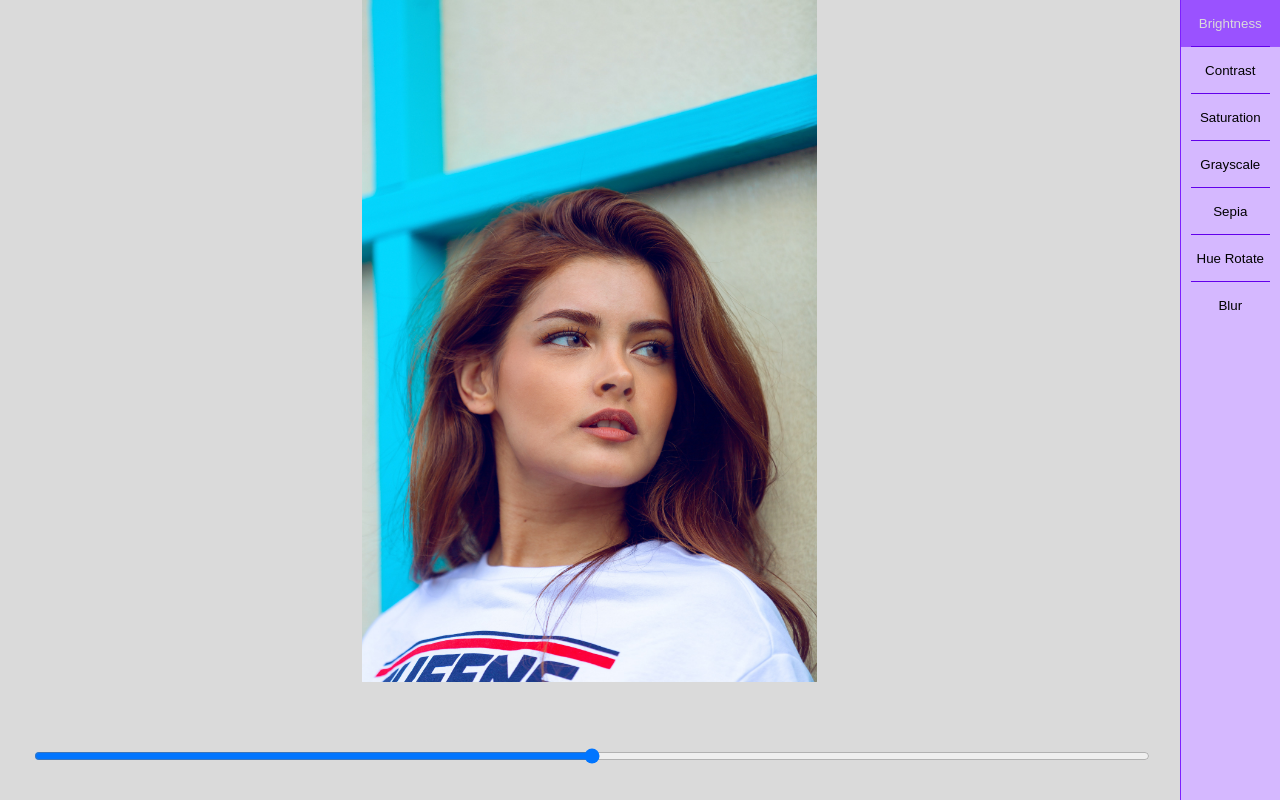
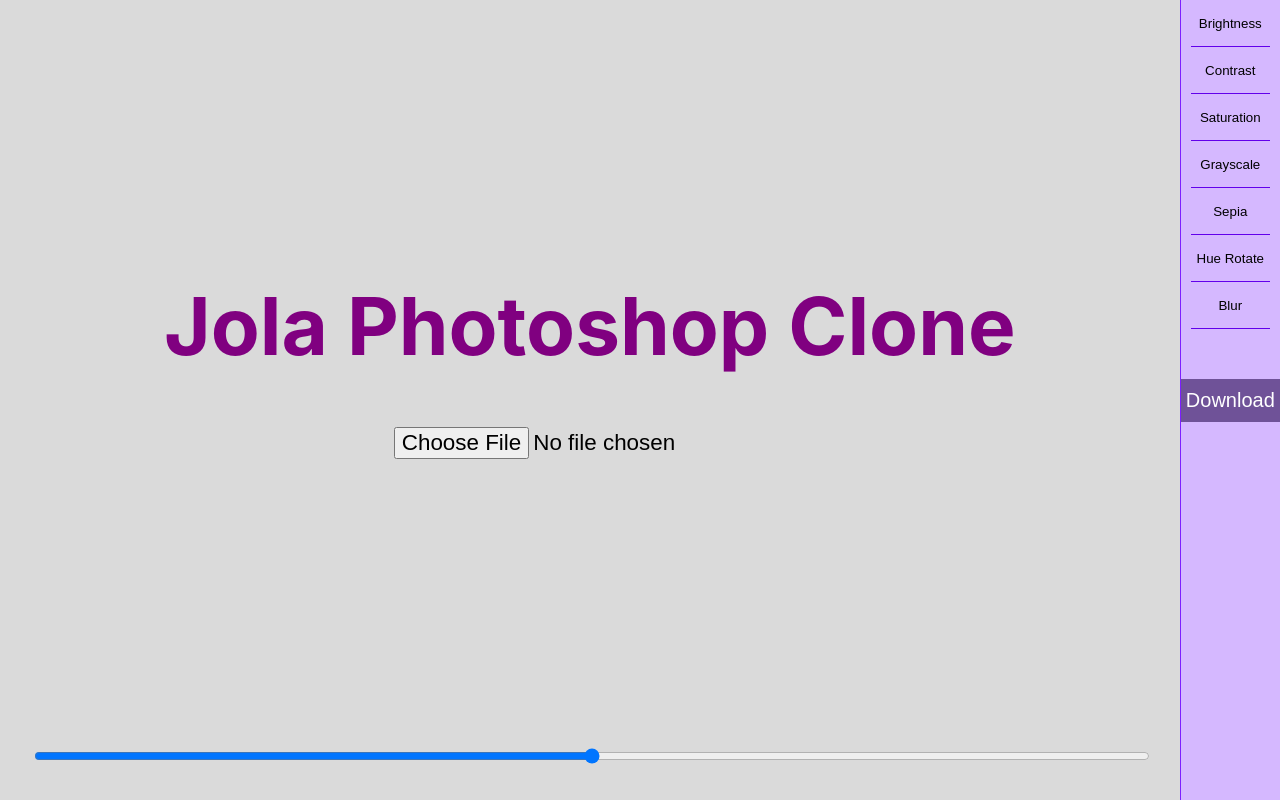
Before and after one commit to anjola-adeuyi/photoshop-react-typescript, a React (Create React App) app: page / in a window 1280 px wide. Built offline with nearby package versions, Linux system fonts and the light colour scheme.

Commit message:
Feat: to upload & download

```diff
--- a/package.json
+++ b/package.json
@@ -10,6 +10,8 @@
     "@types/node": "^16.11.39",
     "@types/react": "^18.0.12",
     "@types/react-dom": "^18.0.5",
+    "downloadjs": "^1.4.7",
+    "html-to-image": "^1.9.0",
     "react": "^18.1.0",
     "react-dom": "^18.1.0",
     "react-scripts": "5.0.1",
@@ -39,5 +41,8 @@
       "last 1 firefox version",
       "last 1 safari version"
     ]
+  },
+  "devDependencies": {
+    "@types/downloadjs": "^1.4.3"
   }
 }
--- a/src/App.css
+++ b/src/App.css
@@ -11,12 +11,39 @@
 .main-image {
   grid-area: image;
   /* background-image: url(https://unsplash.it/500/300?random=1); */
-  background-image: url('./assets/unsplash.jpg');
+  /* background-image: url('./assets/unsplash.jpg'); */
   background-size: contain;
   background-repeat: no-repeat;
   background-position: top center;
   width: 100%;
   height: 100%;
+}
+
+.upload-image {
+  display: flex;
+  flex-direction: column;
+  justify-content: center;
+  align-items: center;
+}
+
+.upload-image > h1 {
+  color: purple;
+  font-size: 5rem;
+}
+
+.upload-image > input {
+  font-size: 1.4rem;
+  margin-left: 2rem;
+}
+
+@media only screen and (max-width: 900px) {
+  .upload-image > h1 {
+    font-size: 1rem;
+  }
+
+  .upload-image > input {
+    font-size: 0.5rem;
+  }
 }
 
 .sidebar {
@@ -62,6 +89,16 @@
   display: none;
 }
 
+.download {
+  border: none;
+  outline: none;
+  background: hsl(265, 30%, 46%);
+  font-size: 20px;
+  color: white;
+  padding: 10px 0;
+  margin-top: 50px;
+}
+
 .slider-container {
   grid-area: slider;
   padding: 2rem;
--- a/src/App.tsx
+++ b/src/App.tsx
@@ -2,6 +2,8 @@ import React, { useState } from 'react';
 import './App.css';
 import SidebarItem from './components/SidebarItem';
 import Slider from './components/Slider';
+import * as htmlToImage from 'html-to-image';
+import * as download from 'downloadjs';
 
 const DEFAULT_OPTIONS: OptionsType[] = [
   {
@@ -91,7 +93,10 @@ export interface Range {
 
 function App() {
   const [options, setOptions] = useState<OptionsType[]>(DEFAULT_OPTIONS);
-  const [selectedOptionIndex, setSelectedOptionIndex] = useState<number>(0);
+  const [selectedOptionIndex, setSelectedOptionIndex] =
+    useState<number>(Infinity);
+  const [image, setImage] = useState<null | string>(null);
+
   const selectedOption = options[selectedOptionIndex];
 
   const handleSliderChange = (event: any) => {
@@ -107,16 +112,40 @@ function App() {
     setOptions(newOptions);
   };
 
-  const getImageStyle = () => {
+  const applyFilters = () => {
     const filters = options.map((option) => {
       return `${option.property}(${option.value}${option.unit})`;
     });
-    return { filter: filters.join(' ') };
+    return {
+      filter: filters.join(' '),
+      backgroundImage: `url(${image})`,
+    };
+  };
+
+  const downloadImage = () => {
+    htmlToImage
+      .toPng(document.getElementById('image') as HTMLElement)
+      .then(function (dataUrl: any) {
+        download.default(dataUrl, `${Date.now()}.png`);
+      });
+  };
+
+  const handleImage = (event: any) => {
+    const objectUrl = URL.createObjectURL(event.target.files[0]);
+    setImage(objectUrl);
   };
 
   return (
     <div className='container'>
-      <div className='main-image' style={getImageStyle()} />
+      {image ? (
+        <div className='main-image' style={applyFilters()} id='image' />
+      ) : (
+        <div className='upload-image'>
+          <h1>Jola Photoshop Clone</h1>
+          <input type='file' accept='image/*' onChange={handleImage} />
+        </div>
+      )}
+
       <div className='sidebar'>
         {options?.map((option, index) => {
           return (
@@ -128,11 +157,14 @@ function App() {
             />
           );
         })}
+        <button className='download' onClick={downloadImage}>
+          Download
+        </button>
       </div>
       <Slider
-        min={selectedOption.range.min}
-        max={selectedOption.range.max}
-        value={selectedOption.value}
+        min={selectedOption?.range.min}
+        max={selectedOption?.range.max}
+        value={selectedOption?.value}
         handleChange={handleSliderChange}
       />
     </div>
```
Also changed, not shown: 1 other file (tests, documents, lock files or other folders).
